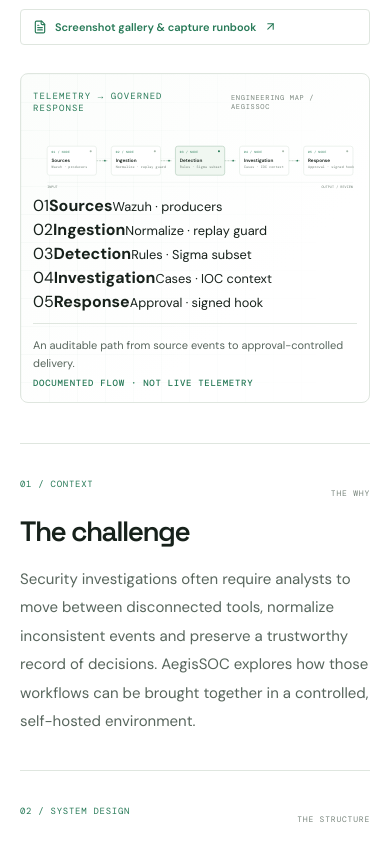
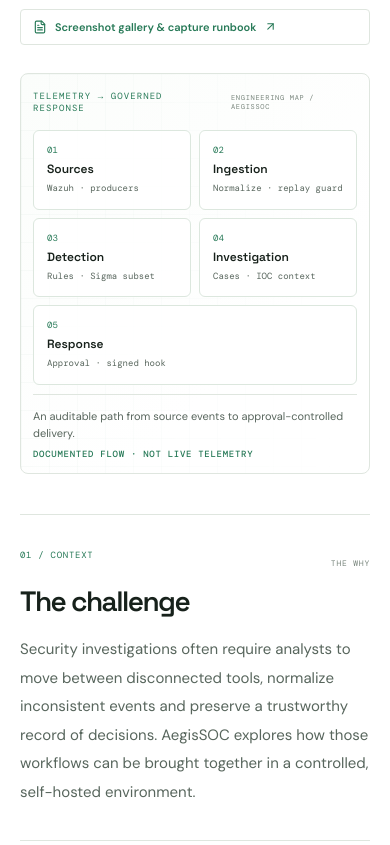
Before and after one commit to TheRootBaba/baba-ahmed-portfolio, a Next.js app: page /projects/aegissoc in a window 390 px wide. Shown: the part 847-1692 px from the top of the page. Built offline with nearby package versions, Linux system fonts and the light colour scheme.

Commit message:
Make technical project visuals readable on mobile screens

```diff
--- a/app/globals.css
+++ b/app/globals.css
@@ -472,3 +472,10 @@ a:focus-visible,button:focus-visible{outline:3px solid rgba(40,122,88,.42);outli
 .hero-aside{box-shadow:0 18px 55px rgba(25,52,34,.045)}
 @media(max-width:700px){.project-visual{padding:16px 12px 13px;margin-top:28px}.project-visual-head span:last-child{font-size:7px}.project-visual figcaption{align-items:flex-start;flex-direction:column;gap:5px}}
 @media(prefers-reduced-motion:reduce){html{scroll-behavior:auto}*,*::before,*::after{scroll-behavior:auto!important;transition-duration:.01ms!important;animation-duration:.01ms!important;animation-iteration-count:1!important}}
+
+.project-visual-mobile{display:none;list-style:none;margin:0;padding:0}
+.project-visual-mobile li{display:flex;flex-direction:column;gap:5px;min-width:0;padding:13px;border:1px solid #dce7de;border-radius:6px;background:rgba(255,255,255,.9)}
+.project-visual-mobile li>span{font:9px var(--mono);color:var(--green)}
+.project-visual-mobile li>b{font:600 12px var(--display);color:var(--text)}
+.project-visual-mobile li>small{font:9px/1.5 var(--mono);color:var(--muted)}
+@media(max-width:700px){.project-visual svg{display:none}.project-visual-mobile{display:grid;grid-template-columns:repeat(2,minmax(0,1fr));gap:8px}.project-visual-mobile li:last-child{grid-column:1/-1}}
```
